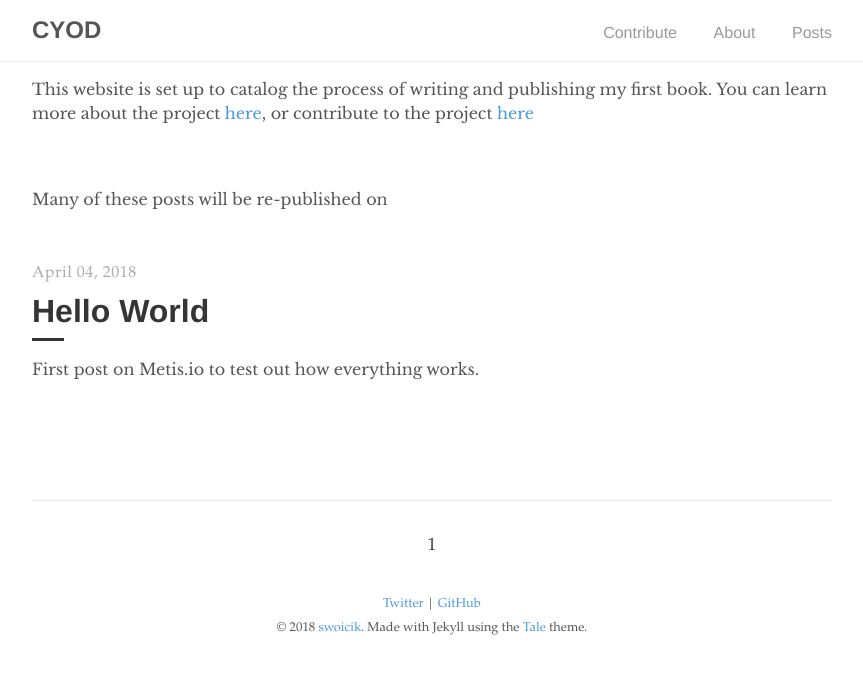
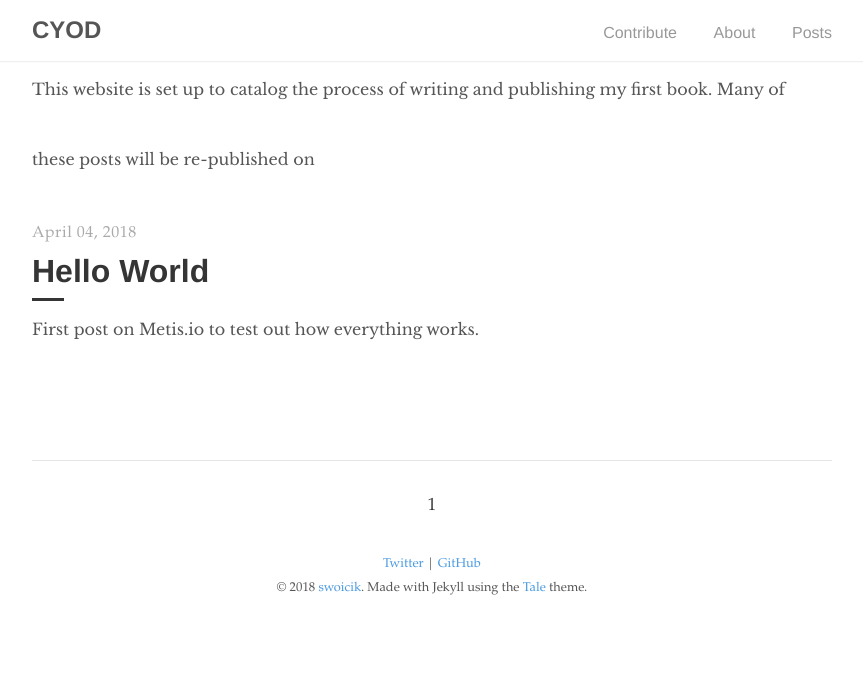
Before and after one commit to swoicik/book-cyod, a Jekyll site: the page built from index.html, in a window 1280 px wide. Shown: the top 674 px of the page, without its empty margins (208-1071 px from the left). Built offline with Jekyll 4.4.1, drawn with Linux system fonts in a browser that asks for light colours; the list of posts is cut into pages by our own code.

Commit message:
update home.html

```diff
--- a/_layouts/home.html
+++ b/_layouts/home.html
@@ -1,9 +1,7 @@
 ---
 layout: default
 ---
-<p>This website is set up to catalog the process of writing and publishing my first book. You can learn more about the project <a href="/about">here</a>, or contribute to the project <a href="/contribute">here</a></p>
-
-<p>Many of these posts will be re-published on <a href="http://swoicik.com/>swoicik.com</a></p>
+<p>This website is set up to catalog the process of writing and publishing my first book. Many of these posts will be re-published on <a href="http://swoicik.com/>swoicik.com</a></p>
 <div class="catalogue">
   {% for post in paginator.posts %}
     <a href="{{ post.url | prepend: site.baseurl }}" class="catalogue-item">
```
